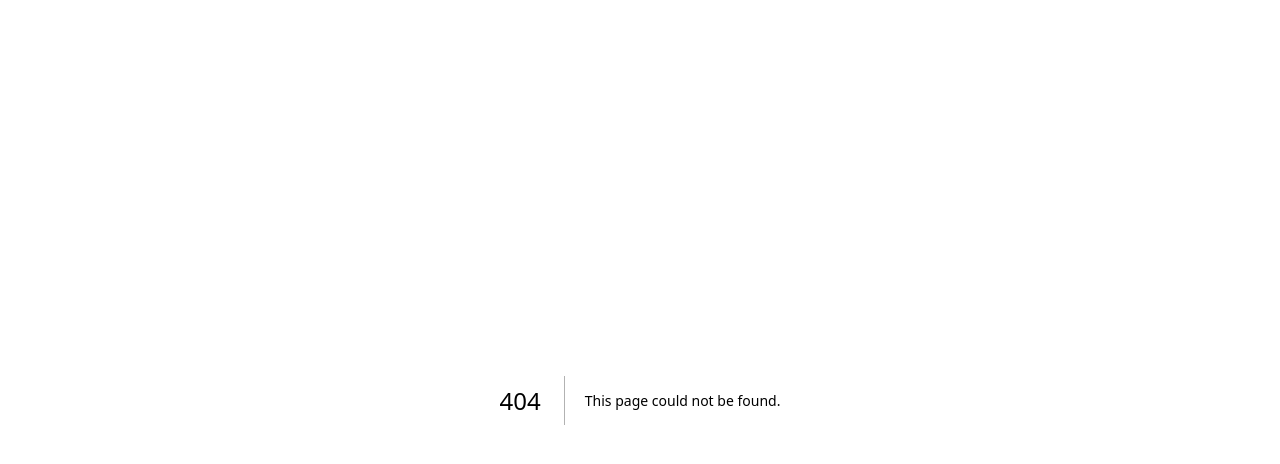
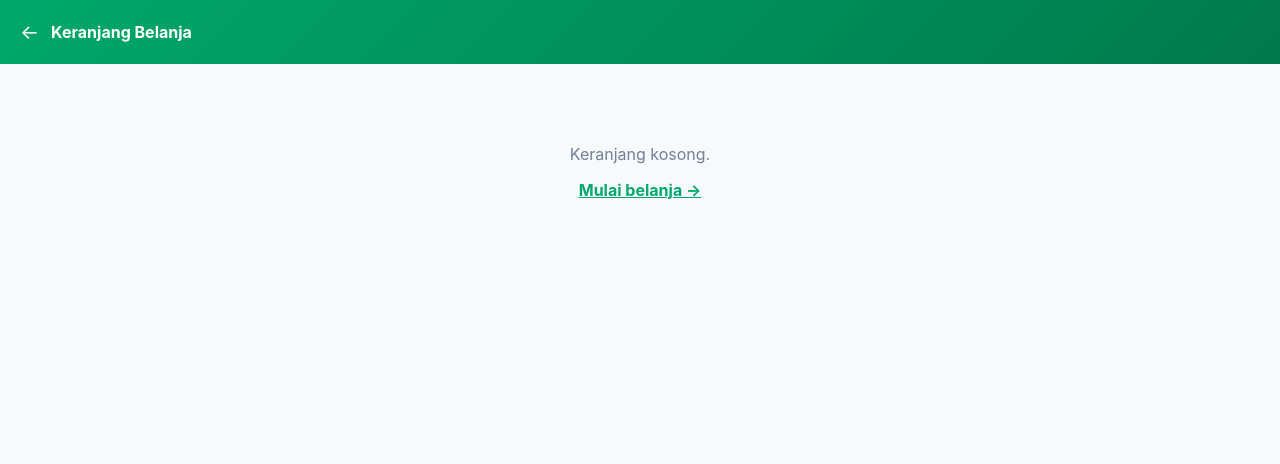
Before and after one commit to borneomks79-svg/pasdisaku, a Next.js app in the folder pasdisaku/frontend/: page /keranjang in a window 1280 px wide. Before the commit this address had no page. Shown: the top 464 px of the page. Built offline with nearby package versions, Linux system fonts and the light colour scheme.

Commit message:
Create page.tsx

```diff
--- /dev/null
+++ b/pasdisaku/frontend/app/keranjang/page.tsx
@@ -0,0 +1,62 @@
+'use client';
+
+import Link from 'next/link';
+import { useRouter } from 'next/navigation';
+import { useCart } from '../../lib/useCart';
+import { updateQty, removeFromCart, cartTotal } from '../../lib/cart';
+
+export default function KeranjangPage() {
+  const cart = useCart();
+  const router = useRouter();
+  const total = cartTotal(cart);
+
+  return (
+    <div style={{ minHeight: '100vh', background: '#f7fafc' }}>
+      <div style={{ background: 'linear-gradient(135deg, #00a86b, #007a4d)', color: 'white', padding: '20px', display: 'flex', alignItems: 'center', gap: 12 }}>
+        <Link href="/toko" style={{ color: 'white', fontSize: 20, textDecoration: 'none' }}>←</Link>
+        <span style={{ fontWeight: 700 }}>Keranjang Belanja</span>
+      </div>
+
+      <div style={{ maxWidth: 600, margin: '0 auto', padding: 20 }}>
+        {cart.length === 0 ? (
+          <div style={{ textAlign: 'center', marginTop: 60 }}>
+            <p style={{ color: '#718096', marginBottom: 16 }}>Keranjang kosong.</p>
+            <Link href="/toko" style={{ color: '#00a86b', fontWeight: 700 }}>Mulai belanja →</Link>
+          </div>
+        ) : (
+          <>
+            <div style={{ display: 'flex', flexDirection: 'column', gap: 12 }}>
+              {cart.map((item) => (
+                <div key={item.id} style={{ display: 'flex', gap: 12, background: 'white', borderRadius: 12, padding: 12, boxShadow: '0 1px 3px rgba(0,0,0,0.06)' }}>
+                  <div style={{ width: 64, height: 64, borderRadius: 10, background: '#edf2f7', backgroundImage: item.image ? `url(${item.image})` : undefined, backgroundSize: 'cover', backgroundPosition: 'center', flexShrink: 0 }} />
+                  <div style={{ flex: 1, minWidth: 0 }}>
+                    <p style={{ fontSize: 14, fontWeight: 600, margin: 0, overflow: 'hidden', textOverflow: 'ellipsis', whiteSpace: 'nowrap' }}>{item.name}</p>
+                    <p style={{ fontSize: 14, fontWeight: 800, color: '#007a4d', margin: '4px 0' }}>Rp{item.price.toLocaleString('id-ID')}</p>
+                    <div style={{ display: 'flex', alignItems: 'center', gap: 10 }}>
+                      <div style={{ display: 'flex', alignItems: 'center', border: '1px solid #e2e8f0', borderRadius: 8 }}>
+                        <button onClick={() => updateQty(item.id, item.qty - 1)} style={{ padding: '4px 10px', background: 'white', border: 'none' }}>−</button>
+                        <span style={{ padding: '0 10px', fontSize: 13, fontWeight: 600 }}>{item.qty}</span>
+                        <button onClick={() => updateQty(item.id, item.qty + 1)} style={{ padding: '4px 10px', background: 'white', border: 'none' }}>+</button>
+                      </div>
+                      <button onClick={() => removeFromCart(item.id)} style={{ fontSize: 12, color: '#e53e3e', background: 'none', border: 'none' }}>Hapus</button>
+                    </div>
+                  </div>
+                </div>
+              ))}
+            </div>
+
+            <div style={{ marginTop: 24, background: 'white', borderRadius: 12, padding: 16, boxShadow: '0 1px 3px rgba(0,0,0,0.06)' }}>
+              <div style={{ display: 'flex', justifyContent: 'space-between', marginBottom: 14 }}>
+                <span style={{ color: '#718096' }}>Subtotal</span>
+                <span style={{ fontWeight: 700 }}>Rp{total.toLocaleString('id-ID')}</span>
+              </div>
+              <button onClick={() => router.push('/checkout')} style={{ width: '100%', padding: '14px', borderRadius: 10, border: 'none', background: '#00a86b', color: 'white', fontWeight: 700, fontSize: 15 }}>
+                Lanjut ke Checkout
+              </button>
+            </div>
+          </>
+        )}
+      </div>
+    </div>
+  );
+}
```
